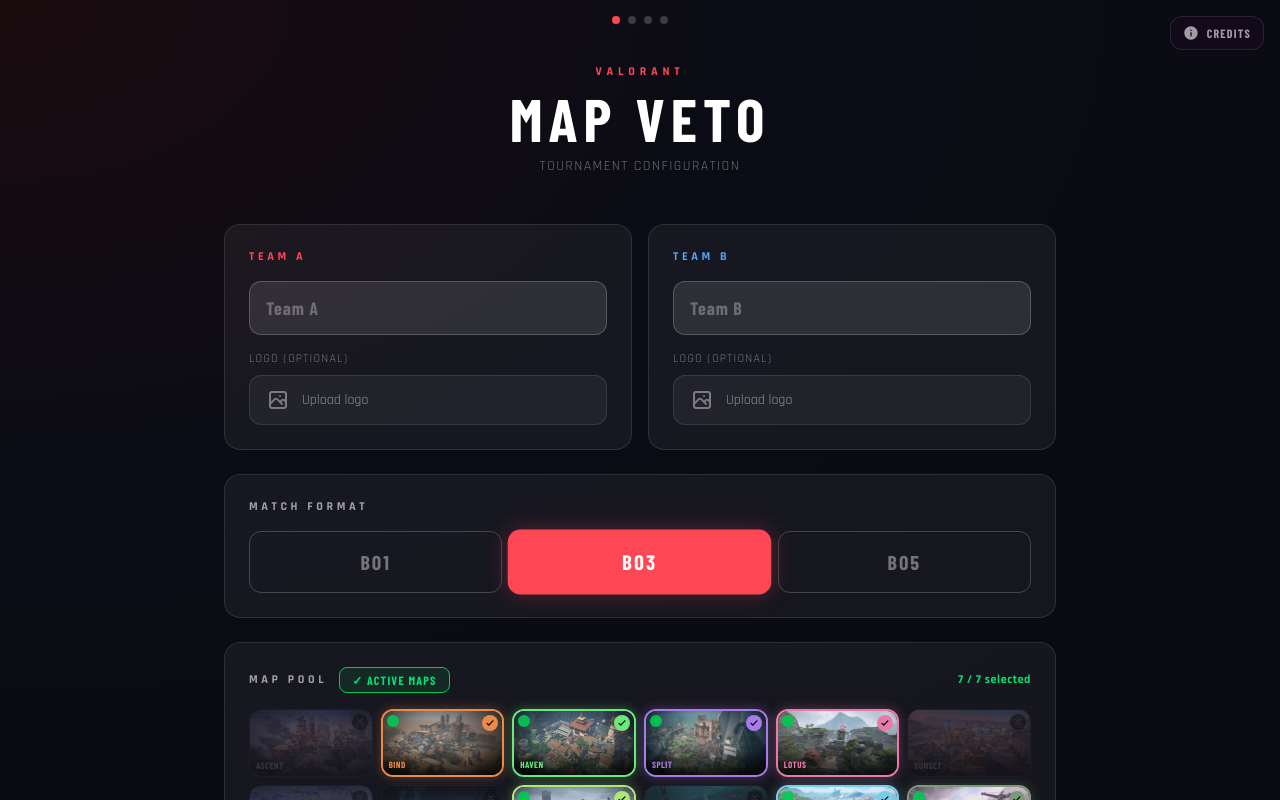
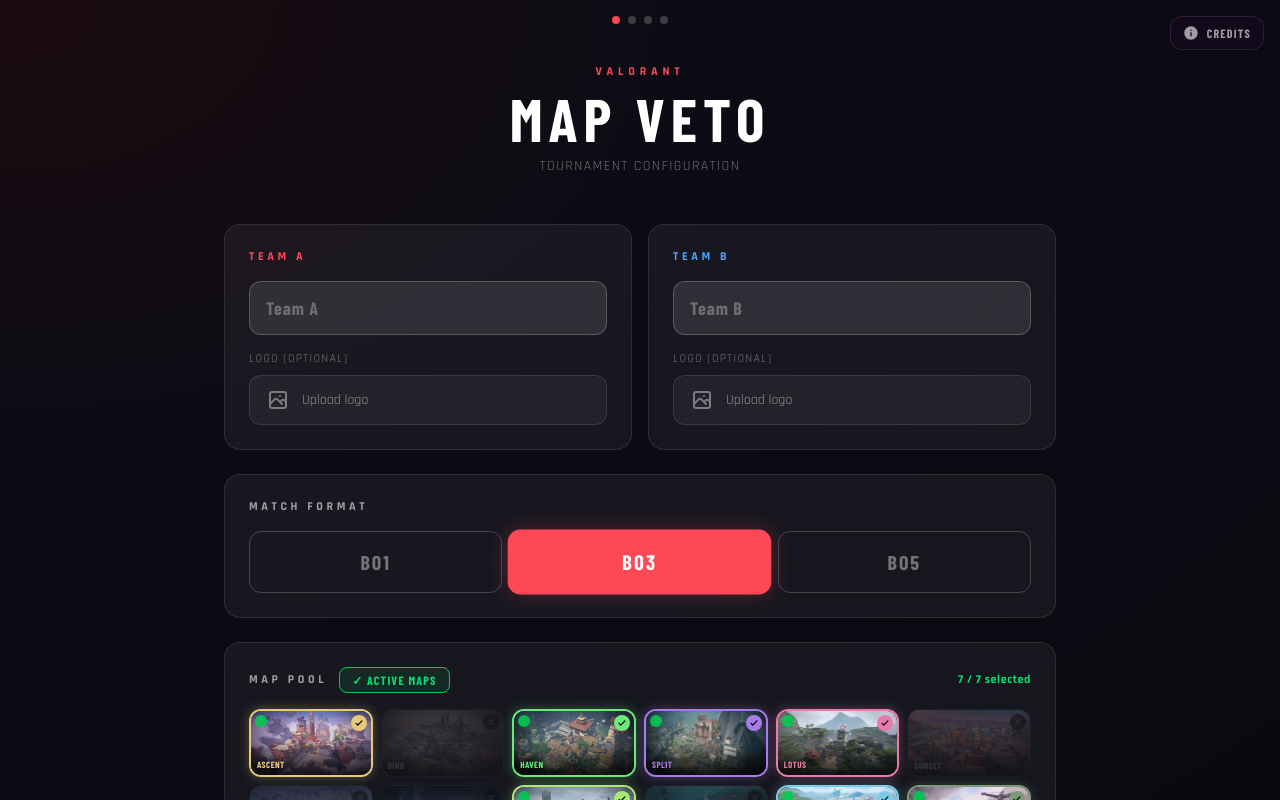
Before and after one commit to Yongzx1/valorant-veto, a Next.js app: page / in a window 1280 px wide. Shown: the top 800 px of the page. Built offline with nearby package versions, Linux system fonts and the light colour scheme; a web font is replaced by a local one.

Commit message:
update ACTIVE_MAP_IDS to include 'ascent'

```diff
--- a/app/page.tsx
+++ b/app/page.tsx
@@ -46,7 +46,7 @@ const ALL_MAPS: ValorantMap[] = [
   { id: "corrode",  name: "Corrode",  color: "#7A9A7A" },
 ];
 
-const ACTIVE_MAP_IDS: MapId[] = ["bind", "haven", "split", "fracture", "lotus", "breeze", "corrode"];
+const ACTIVE_MAP_IDS: MapId[] = ["ascent", "haven", "split", "fracture", "lotus", "breeze", "corrode"];
 
 const MAP_IMAGES: Record<MapId, string> = {
   ascent:   "/maps/ascent.jpg",
```
